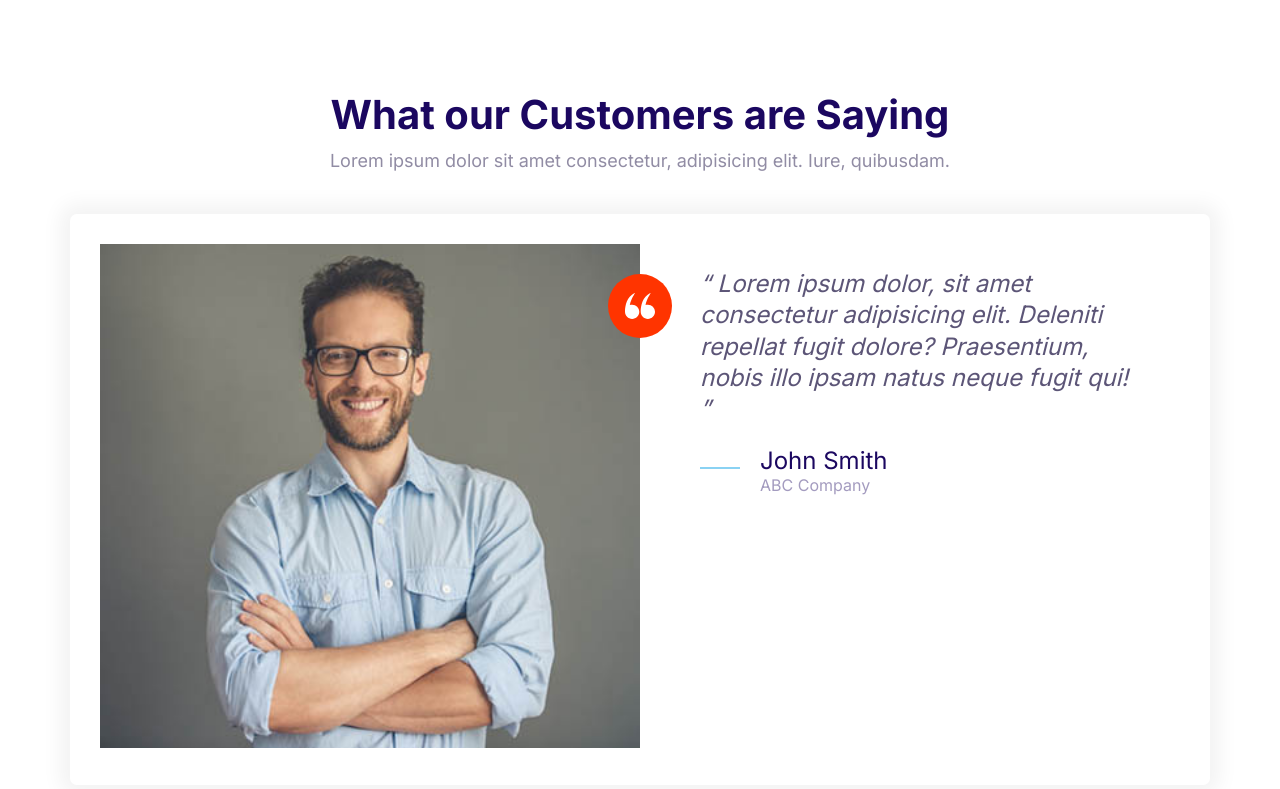
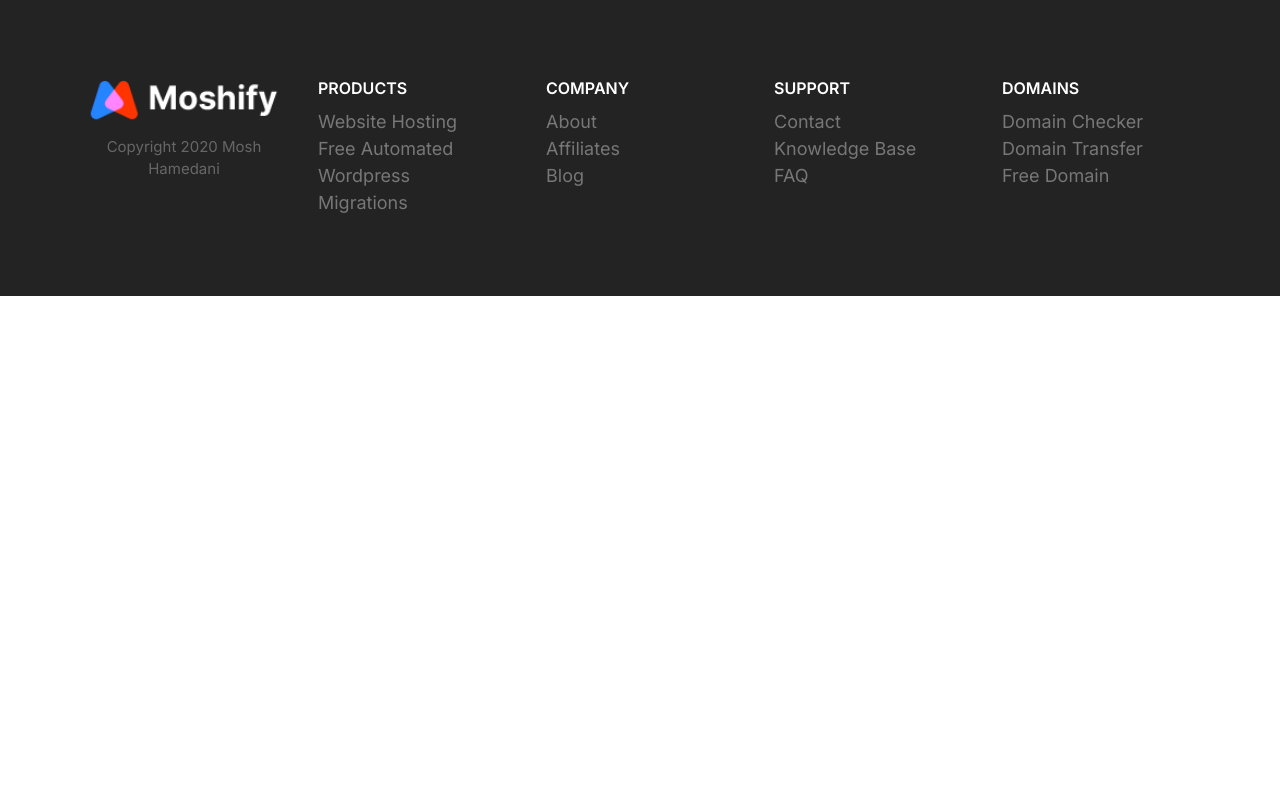
Before and after one commit to guy586/Moshify, a plain HTML site: page index.html in a window 1280 px wide. Drawn offline with Linux system fonts and the light colour scheme.

Commit message:
Build the block-footer component.

```diff
--- a/css/styles.css
+++ b/css/styles.css
@@ -818,3 +818,80 @@ a {
     max-width: 700px;
   }
 }
+
+/* Footer */
+.footer {
+  background: #232323;
+}
+
+.footer a {
+  color: #777;
+  transition: color 0.3s;
+}
+
+.footer a:hover {
+  color: #fff;
+}
+
+.footer__section {
+  padding: 2rem;
+  border-bottom: 1px solid #393939;
+}
+
+.footer__section .list {
+  margin: 0;
+}
+
+.footer__heading {
+  text-transform: uppercase;
+  font-weight: 600;
+}
+
+.footer__brand {
+  margin-top: 5rem;
+  text-align: center;
+}
+
+.footer__brand img {
+  /* TODO: Consider refactoring this and applying it to all images  */
+  width: 100%;
+  max-width: 230px;
+}
+
+.footer__copyright {
+  font-size: 2.1rem;
+  color: #fff;
+  opacity: 0.3;
+}
+
+@media screen and (min-width: 768px) {
+  .footer__sections {
+    grid-template-columns: repeat(auto-fit, minmax(10rem, 1fr));
+  }
+
+  .footer .collapsible__chevron {
+    display: none;
+  }
+
+  .footer .collapsible__content {
+    opacity: 1;
+    max-height: 100%;
+  }
+
+  .footer__brand {
+    order: -1;
+    margin-top: 1rem;
+  }
+
+  .footer__copyright {
+    font-size: 1.5rem;
+  }
+
+  .footer__section {
+    border: 0;
+  }
+
+  .footer__heading {
+    font-size: 1.6rem;
+  }
+}
--- a/index.html
+++ b/index.html
@@ -15,52 +15,74 @@
     <link rel="stylesheet" href="css/styles.css" />
   </head>
   <body>
-    <section class="block">
-      <header class="block__header">
-        <h2>What our Customers are Saying</h2>
-        <p>
-          Lorem ipsum dolor sit amet consectetur, adipisicing elit. Iure,
-          quibusdam.
-        </p>
+    <footer class="block block--dark footer">
+      <div class="container grid footer__sections">
+        <section class="collapsible collapsible--expanded footer__section">
+          <header class="collapsible__header">
+            <h2 class="collapsible__heading footer__heading">PRODUCTS</h2>
+            <svg class="icon icon--white collapsible__chevron">
+              <use xlink:href="images/sprite.svg#chevron"></use>
+            </svg>
           </header>
-      <div class="container">
-        <div class="card testimonial">
-          <div class="grid grid--1x2">
-            <div class="testimonial__image">
-              <img
-                src="images/testimonial.jpg"
-                alt="A happy, smiling customer"
-              />
-              <span class="icon-container icon-container--accent">
-                <svg class="icon icon--white icon--small">
-                  <use xlink:href="images/sprite.svg#quotes"></use>
+          <div class="collapsible__content">
+            <ul class="list">
+              <li><a href="#">Website Hosting</a></li>
+              <li><a href="#">Free Automated Wordpress</a></li>
+              <li><a href="#">Migrations</a></li>
+            </ul>
+          </div>
+        </section>
+        <section class="collapsible footer__section">
+          <header class="collapsible__header">
+            <h2 class="collapsible__heading footer__heading">COMPANY</h2>
+            <svg class="icon icon--white collapsible__chevron">
+              <use xlink:href="images/sprite.svg#chevron"></use>
             </svg>
-              </span>
+          </header>
+          <div class="collapsible__content">
+            <ul class="list">
+              <li><a href="#">About</a></li>
+              <li><a href="#">Affiliates</a></li>
+              <li><a href="#">Blog</a></li>
+            </ul>
           </div>
-            <blockquote class="quote">
-              <p class="quote__text">
-                Lorem ipsum dolor, sit amet consectetur adipisicing elit.
-                Deleniti repellat fugit dolore? Praesentium, nobis illo ipsam
-                natus neque fugit qui!
-              </p>
-              <footer>
-                <div class="media">
-                  <div class="media__image">
-                    <svg class="icon icon--primary quote__line">
-                      <use xlink:href="images/sprite.svg#line"></use>
+        </section>
+        <section class="collapsible footer__section">
+          <header class="collapsible__header">
+            <h2 class="collapsible__heading footer__heading">SUPPORT</h2>
+            <svg class="icon icon--white collapsible__chevron">
+              <use xlink:href="images/sprite.svg#chevron"></use>
             </svg>
+          </header>
+          <div class="collapsible__content">
+            <ul class="list">
+              <li><a href="#">Contact</a></li>
+              <li><a href="#">Knowledge Base</a></li>
+              <li><a href="#">FAQ</a></li>
+            </ul>
           </div>
-                  <div class="media__body">
-                    <h3 class="media__title quote__author">John Smith</h3>
-                    <p class="quote__organization">ABC Company</p>
+        </section>
+        <section class="collapsible footer__section">
+          <header class="collapsible__header">
+            <h2 class="collapsible__heading footer__heading">DOMAINS</h2>
+            <svg class="icon icon--white collapsible__chevron">
+              <use xlink:href="images/sprite.svg#chevron"></use>
+            </svg>
+          </header>
+          <div class="collapsible__content">
+            <ul class="list">
+              <li><a href="#">Domain Checker</a></li>
+              <li><a href="#">Domain Transfer</a></li>
+              <li><a href="#">Free Domain</a></li>
+            </ul>
           </div>
+        </section>
+        <section class="footer__brand">
+          <img src="images/logo.png" alt="" />
+          <p class="footer__copyright">Copyright 2020 Mosh Hamedani</p>
+        </section>
       </div>
     </footer>
-            </blockquote>
-          </div>
-        </div>
-      </div>
-    </section>
     <script src="js/main.js"></script>
   </body>
 </html>
```
Also changed, not shown: components/block-footer.html (added, +68 -0 lines), components/navbar.html (+14 -0 lines). Lines whose indentation alone changed are shown as unchanged.
